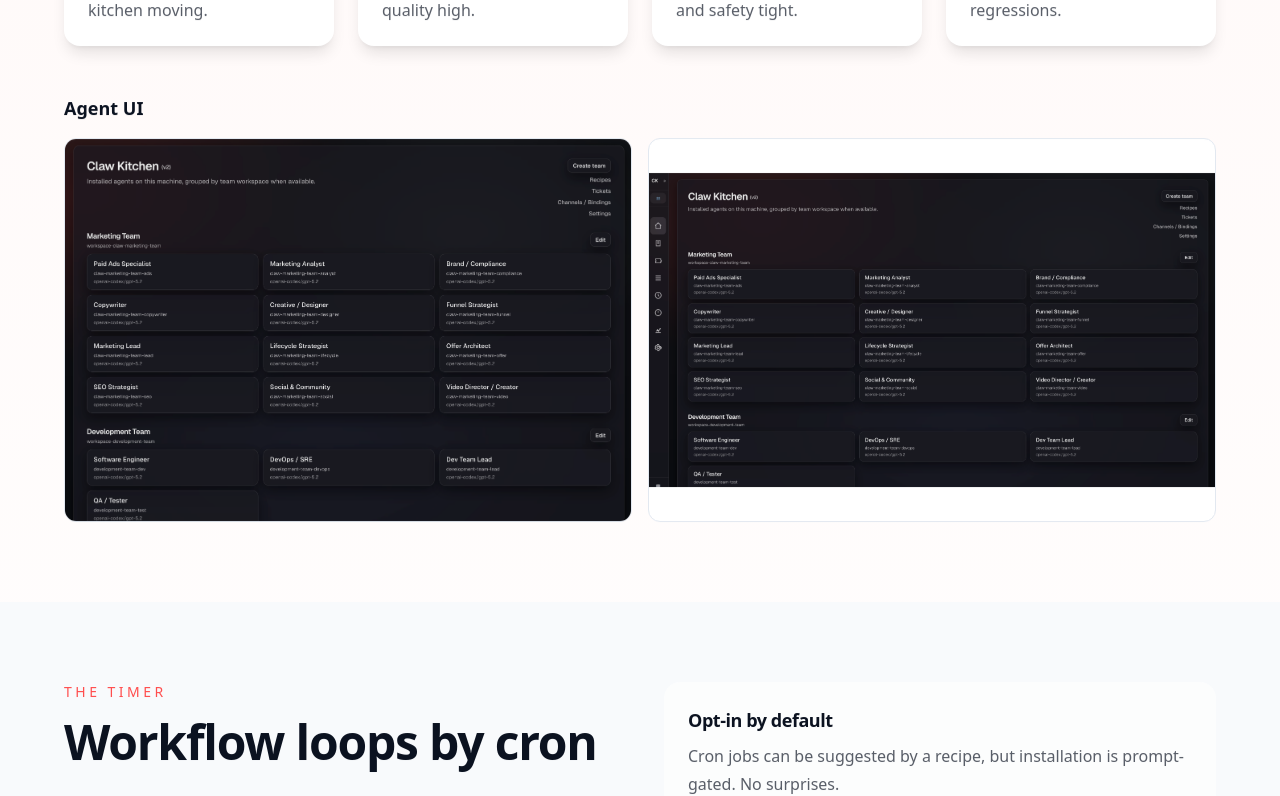
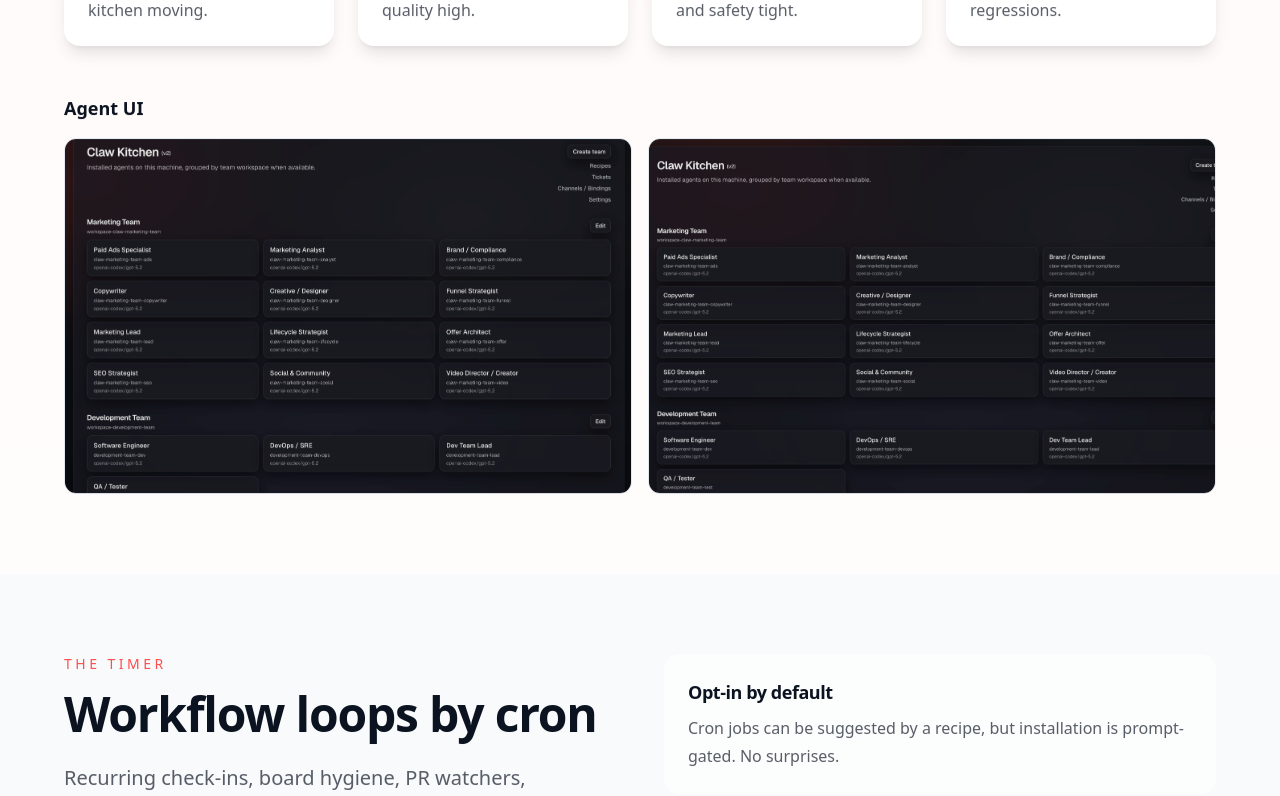
Before and after one commit to JIGGAI/ClawMarket, a Next.js app: page / in a window 1280 px wide. Shown: the part 2660-3456 px from the top of the page. Built offline with nearby package versions, Linux system fonts and the light colour scheme; no server answers.

Commit message:
ui: standardize screenshot thumbnails (aspect ratio + cover)

```diff
--- a/src/components/ScreenshotGrid.tsx
+++ b/src/components/ScreenshotGrid.tsx
@@ -42,7 +42,16 @@ export function ScreenshotGrid({
               setOpen(true);
             }}
           >
-            <Image src={s.src} alt={s.alt} width={1200} height={750} className="h-auto w-full" />
+            {/* Standardize thumbnails: fixed aspect ratio + cover to avoid white bars */}
+            <div className="relative aspect-[16/10] w-full bg-slate-50">
+              <Image
+                src={s.src}
+                alt={s.alt}
+                fill
+                sizes="(max-width: 1024px) 100vw, 33vw"
+                className="object-cover"
+              />
+            </div>
           </button>
         ))}
       </div>
```
